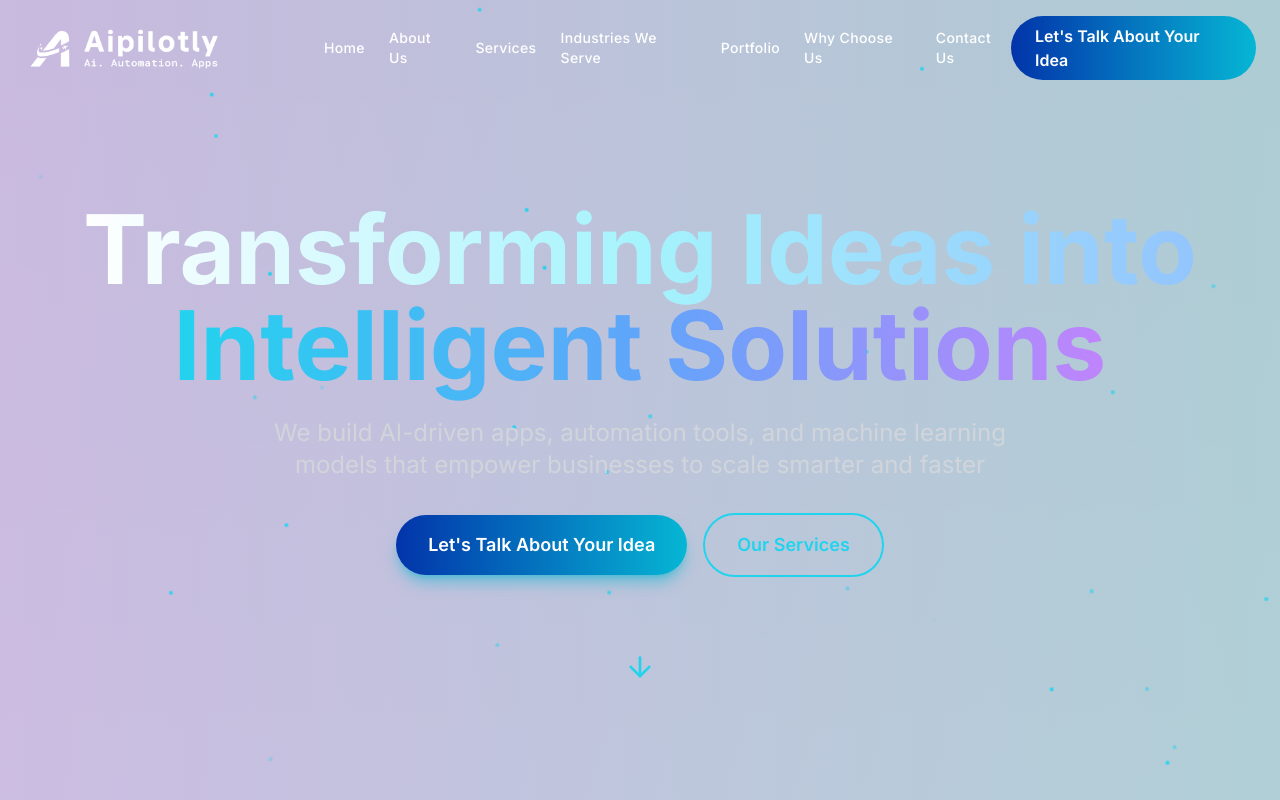
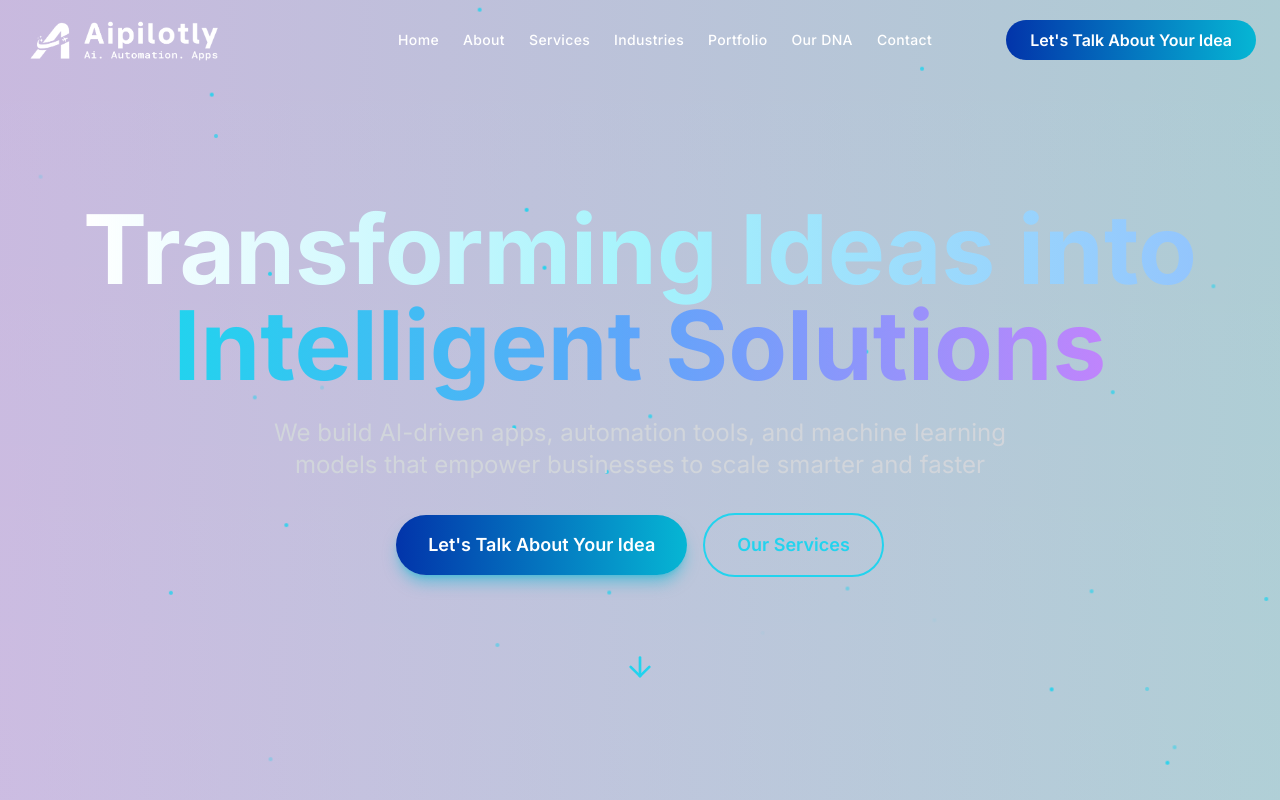
Before and after one commit to aipilotly/aipilotly, a Next.js app: page / in a window 1280 px wide. Shown: the top 800 px of the page. Built offline with nearby package versions, Linux system fonts and the light colour scheme.

Commit message:
updated menu

```diff
--- a/components/Navbar.tsx
+++ b/components/Navbar.tsx
@@ -19,12 +19,12 @@ export default function Navbar() {
 
   const menuItems = [
     { href: '#home', label: 'Home' },
-    { href: '#about-us', label: 'About Us' },
+    { href: '#about-us', label: 'About' },
     { href: '#services', label: 'Services' },
-    { href: '#industries', label: 'Industries We Serve' },
+    { href: '#industries', label: 'Industries' },
     { href: '#portfolio', label: 'Portfolio' },
-    { href: '#why-choose-us', label: 'Why Choose Us' },
-    { href: '#contact-us', label: 'Contact Us' },
+    { href: '#why-choose-us', label: 'Our DNA' },
+    { href: '#contact-us', label: 'Contact' },
   ]
 
   const handleLinkClick = (e: React.MouseEvent<HTMLAnchorElement>, href: string) => {
```
